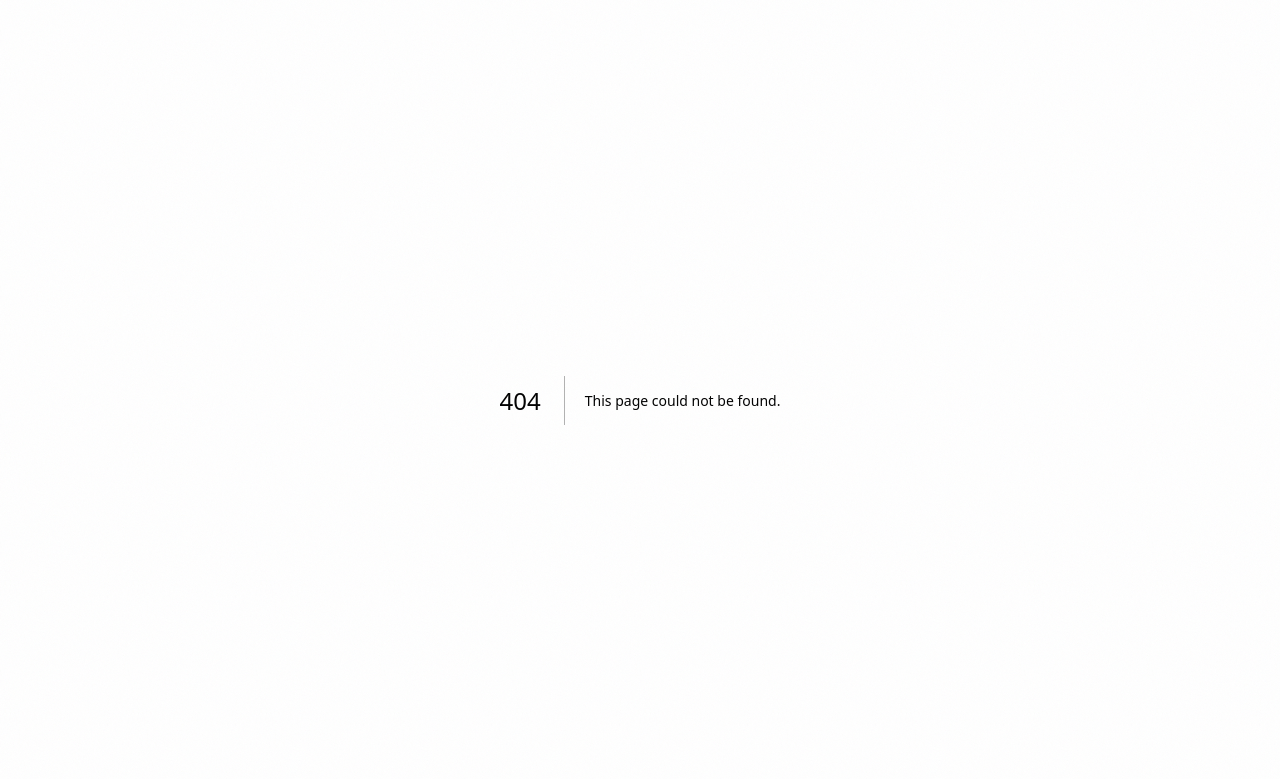
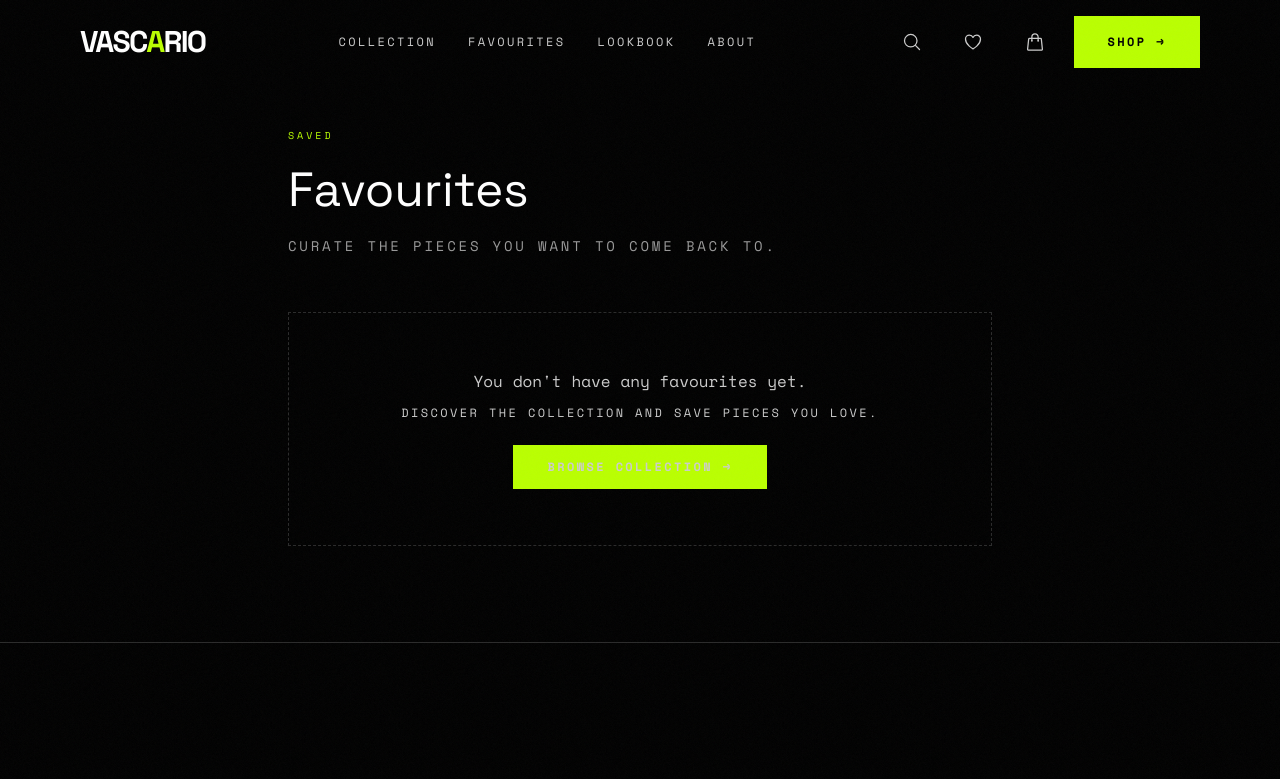
Before and after one commit to JayJasani/vascario, a Next.js app: page /favourites in a window 1280 px wide. Before the commit this address had no page. Shown: the top 779 px of the page. Built offline with nearby package versions, Linux system fonts and the light colour scheme.

Commit message:
update ui

```diff
--- /dev/null
+++ b/src/app/favourites/page.tsx
@@ -0,0 +1,58 @@
+import { Navbar } from "@/components/Navbar"
+import { Footer } from "@/components/Footer"
+
+export const metadata = {
+  title: "Favourites — VASCARIO",
+  description: "View the pieces you've marked as favourites.",
+}
+
+export default function FavouritesPage() {
+  return (
+    <main className="min-h-screen bg-[var(--vsc-black)] text-[var(--vsc-gray-200)]">
+      <Navbar />
+
+      <section className="pt-32 pb-24 px-6 md:px-12 lg:px-40 max-w-5xl mx-auto">
+        <header className="mb-10 md:mb-14">
+          <p
+            className="text-[10px] text-[var(--vsc-accent)] uppercase tracking-[0.3em] mb-4"
+            style={{ fontFamily: "var(--font-space-mono)" }}
+          >
+            Saved
+          </p>
+          <h1
+            className="text-3xl md:text-4xl lg:text-5xl text-[var(--vsc-white)] leading-tight mb-4"
+            style={{ fontFamily: "var(--font-space-grotesk)" }}
+          >
+            Favourites
+          </h1>
+          <p
+            className="text-xs md:text-sm text-[var(--vsc-gray-400)] uppercase tracking-[0.2em]"
+            style={{ fontFamily: "var(--font-space-mono)" }}
+          >
+            Curate the pieces you want to come back to.
+          </p>
+        </header>
+
+        <div
+          className="border border-dashed border-[var(--vsc-gray-700)] rounded-lg px-6 py-10 md:px-10 md:py-14 text-center"
+          style={{ fontFamily: "var(--font-space-mono)" }}
+        >
+          <p className="text-sm md:text-base text-[var(--vsc-gray-300)] mb-3">
+            You don&apos;t have any favourites yet.
+          </p>
+          <p className="text-[11px] md:text-xs text-[var(--vsc-gray-500)] uppercase tracking-[0.2em] mb-6">
+            Discover the collection and save pieces you love.
+          </p>
+          <a
+            href="/collection"
+            className="inline-flex items-center justify-center px-8 py-3 bg-[var(--vsc-accent)] text-[var(--vsc-black)] text-xs font-bold uppercase tracking-[0.2em] hover:bg-[var(--vsc-black)] hover:text-[var(--vsc-white)] border-2 border-[var(--vsc-accent)] transition-all duration-200 hover:shadow-[0_0_20px_var(--vsc-accent-dim)]"
+          >
+            Browse Collection →
+          </a>
+        </div>
+      </section>
+
+      <Footer />
+    </main>
+  )
+}
--- a/src/components/Navbar.tsx
+++ b/src/components/Navbar.tsx
@@ -1,7 +1,11 @@
 "use client";
 
 import { useCart } from "@/context/CartContext";
-import { MagnifyingGlassIcon } from "@heroicons/react/24/outline";
+import {
+  MagnifyingGlassIcon,
+  HeartIcon,
+  ShoppingBagIcon,
+} from "@heroicons/react/24/outline";
 import Link from "next/link";
 import { useCallback, useEffect, useRef, useState } from "react";
 import { searchItems, type SearchItem } from "@/lib/search-data";
@@ -101,6 +105,13 @@ export function Navbar() {
             Collection
           </Link>
           <Link
+            href="/favourites"
+            className="text-mono text-xs uppercase tracking-[0.2em] text-[var(--vsc-gray-400)] hover:text-[var(--vsc-white)] transition-colors duration-200"
+            style={{ fontFamily: "var(--font-space-mono)" }}
+          >
+            Favourites
+          </Link>
+          <Link
             href="/#editorial"
             className="text-mono text-xs uppercase tracking-[0.2em] text-[var(--vsc-gray-400)] hover:text-[var(--vsc-white)] transition-colors duration-200"
             style={{ fontFamily: "var(--font-space-mono)" }}
@@ -116,7 +127,7 @@ export function Navbar() {
           </Link>
         </div>
 
-        {/* Right side — Search, Cart + CTA */}
+        {/* Right side — Search, Favourites, Cart + CTA */}
         <div className="flex items-center gap-2 md:gap-4">
           {/* Search icon */}
           <button
@@ -128,15 +139,24 @@ export function Navbar() {
             <MagnifyingGlassIcon className="w-5 h-5" strokeWidth={1.5} />
           </button>
 
+          {/* Favourites icon */}
+          <Link
+            href="/favourites"
+            className="p-3 text-[var(--vsc-gray-400)] hover:text-[var(--vsc-white)] transition-colors duration-200 border border-transparent"
+            aria-label="View favourites"
+          >
+            <HeartIcon className="w-5 h-5" strokeWidth={1.5} />
+          </Link>
+
           {/* Cart icon */}
           <Link
             href="/cart"
-            className="relative px-4 py-3 text-xs font-bold uppercase tracking-[0.2em] text-[var(--vsc-white)] hover:text-[var(--vsc-accent)] transition-colors duration-200 border border-[var(--vsc-gray-700)] hover:border-[var(--vsc-accent)]"
-            style={{ fontFamily: "var(--font-space-mono)" }}
+            className="relative p-3 text-[var(--vsc-gray-400)] hover:text-[var(--vsc-white)] transition-colors duration-200 border border-transparent"
+            aria-label="View bag"
           >
-            BAG
+            <ShoppingBagIcon className="w-5 h-5" strokeWidth={1.5} />
             {cartCount > 0 && (
-              <span className="absolute -top-2 -right-2 w-5 h-5 flex items-center justify-center bg-[var(--vsc-accent)] text-[var(--vsc-black)] text-[10px] font-bold">
+              <span className="absolute -top-1 -right-1 w-5 h-5 flex items-center justify-center bg-[var(--vsc-accent)] text-[var(--vsc-black)] text-[10px] font-bold rounded-full">
                 {cartCount}
               </span>
             )}
```
